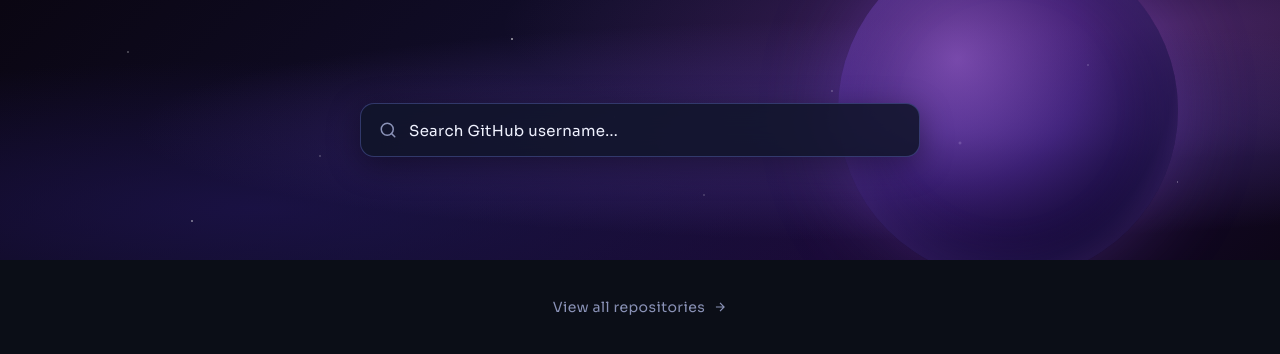
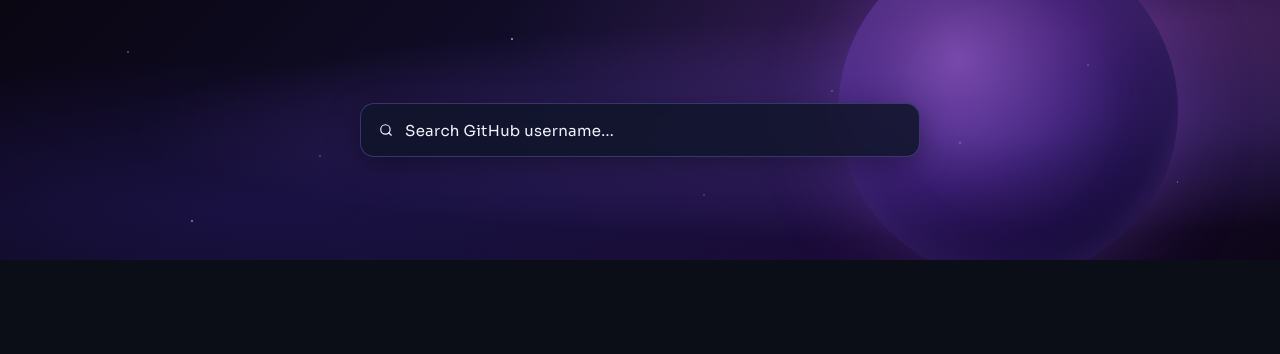
Before and after one commit to pochrahul55-ux/github-profile, a React (Vite) app in the folder github-profile/: page / in a window 1280 px wide. Shown: the top 354 px of the page. Built offline with nearby package versions, Linux system fonts and the light colour scheme.

Commit message:
Add lucide-react dependency and refactor components to use icons; enhance fetch logic in App

```diff
--- a/github-profile/package.json
+++ b/github-profile/package.json
@@ -12,6 +12,7 @@
   "dependencies": {
     "axios": "^1.16.1",
     "dayjs": "^1.11.20",
+    "lucide-react": "^1.16.0",
     "react": "^19.2.6",
     "react-dom": "^19.2.6"
   },
--- a/github-profile/src/App.tsx
+++ b/github-profile/src/App.tsx
@@ -11,15 +11,28 @@
   const [search, setSearch] = useState('');
   const [userProfile, setUserProfile] = useState(null);
   const [userRepo, setUserRepo] = useState([]);
+  const [isLoading, setIsLoading] = useState(false);
+  const [error, setError] = useState(null);
 
-  const fetchUserProfile = async () => {
-    const response = await axios.get(`https://api.github.com/users/${search}`);
-    setUserProfile(response.data);
-  }
-
-  const fetchUserRepo = async () => {
-    const response = await axios.get(`https://api.github.com/users/${search}/repos`);
-    setUserRepo(response.data);
+  const fetchAll = async () => {
+    setError(null);
+    setIsLoading(true);
+    try {
+      const [userProfileResponse, userRepoResponse] = await Promise.all([
+        axios.get(`https://api.github.com/users/${search}`),
+        axios.get(`https://api.github.com/users/${search}/repos`)
+      ]);
+      setUserProfile(userProfileResponse.data);
+      setUserRepo(userRepoResponse.data);
+    }
+    catch(error) {
+      setError('User Not Found');
+      setUserProfile(null);
+      setUserRepo([]);
+    }
+    finally {
+      setIsLoading(false);
+    }
   }
 
   return (
@@ -27,9 +40,10 @@
       <HeroSection
         search={search}
         setSearch={setSearch}
-        fetchUserProfile={fetchUserProfile}
-        fetchUserRepo={fetchUserRepo}
+        fetchAll={fetchAll}
         userProfile={userProfile}
+        isLoading={isLoading}
+        error={error}
       />
       <div className="container">
         <ProfileHeader
@@ -40,9 +54,10 @@
         />
         <RepoGrid
           userRepo={userRepo}
+        />
+        <ViewAllSection
           userProfile={userProfile}
         />
-        <ViewAllSection />
       </div>
     </>
   )
--- a/github-profile/src/components/Hero.tsx
+++ b/github-profile/src/components/Hero.tsx
@@ -1,12 +1,11 @@
+import { useState } from 'react';
 import './Hero.css';
+import { Search } from 'lucide-react';
 
-function HeroSection({ search, setSearch, fetchUserProfile, fetchUserRepo, userProfile }) {
-  // if (!userProfile) return null;
-
+function HeroSection({ search, setSearch, fetchAll, userProfile, isLoading, error }) {
   const onEnter = (event: React.KeyboardEvent<HTMLInputElement>) => {
     if (event.key === 'Enter') {
-      fetchUserProfile();
-      fetchUserRepo();
+      fetchAll();
     }
   }
 
@@ -19,9 +18,7 @@
 
         <div className="search-wrap">
           <div className="search-box">
-            <svg className="search-icon" width="18" height="18" viewBox="0 0 24 24" fill="none" stroke="currentColor" strokeWidth="2" strokeLinecap="round" strokeLinejoin="round">
-              <circle cx="11" cy="11" r="8" /><path d="m21 21-4.35-4.35" />
-            </svg>
+            <Search size={14} />
             <input
               className="search-input"
               type="text"
@@ -31,7 +28,11 @@
               onKeyDown={onEnter} />
           </div>
 
-          {userProfile &&
+          {isLoading
+            ? <p>Loading...</p>
+            : error
+            ? <p>{error}</p>
+            : userProfile &&
             <div className="search-dropdown">
               <div className="dropdown-item">
                 <div className="dropdown-avatar">
--- a/github-profile/src/components/RepoGrid.tsx
+++ b/github-profile/src/components/RepoGrid.tsx
@@ -2,6 +2,7 @@
 import dayjs from 'dayjs';
 import relativeTime from 'dayjs/plugin/relativeTime';
 dayjs.extend(relativeTime);
+import { GitFork, Star } from 'lucide-react';
 
 type Repo = {
   id: number;
@@ -26,11 +27,11 @@
             <div className="repo-desc">{repo.description}</div>
             <div className="repo-meta">
               <span className="repo-meta-item">
-                <svg viewBox="0 0 24 24" fill="none" stroke="currentColor" strokeWidth="2"><line x1="6" y1="3" x2="6" y2="15" /><circle cx="18" cy="6" r="3" /><circle cx="6" cy="18" r="3" /><path d="M18 9a9 9 0 01-9 9" /></svg>
+                <GitFork size={14}/>
                 {repo.forks_count}
               </span>
               <span className="repo-meta-item">
-                <svg viewBox="0 0 24 24" fill="none" stroke="currentColor" strokeWidth="2"><polygon points="12 2 15.09 8.26 22 9.27 17 14.14 18.18 21.02 12 17.77 5.82 21.02 7 14.14 2 9.27 8.91 8.26 12 2" /></svg>
+                <Star size={14} />
                 {repo.stargazers_count}
               </span>
               <span className="repo-updated">{dayjs(repo.updated_at).fromNow()}</span>
--- a/github-profile/src/components/ViewAll.tsx
+++ b/github-profile/src/components/ViewAll.tsx
@@ -1,12 +1,16 @@
 import './ViewAll.css';
+import { ArrowRight } from 'lucide-react';
 
-function ViewAllSection() {
+function ViewAllSection({ userProfile }) {
+  if (!userProfile) return null;
   return (
     <>
       <div className="view-all-wrap">
         <button className="view-all-btn">
-          View all repositories
-          <svg width="14" height="14" viewBox="0 0 24 24" fill="none" stroke="currentColor" strokeWidth="2"><path d="M5 12h14M12 5l7 7-7 7" /></svg>
+          <a href={userProfile.html_url}>
+              View all repositories
+          </a>
+          <ArrowRight size={14} />
         </button>
       </div>
     </>
```
Also changed, not shown: 1 other file (tests, documents, lock files or other folders).
